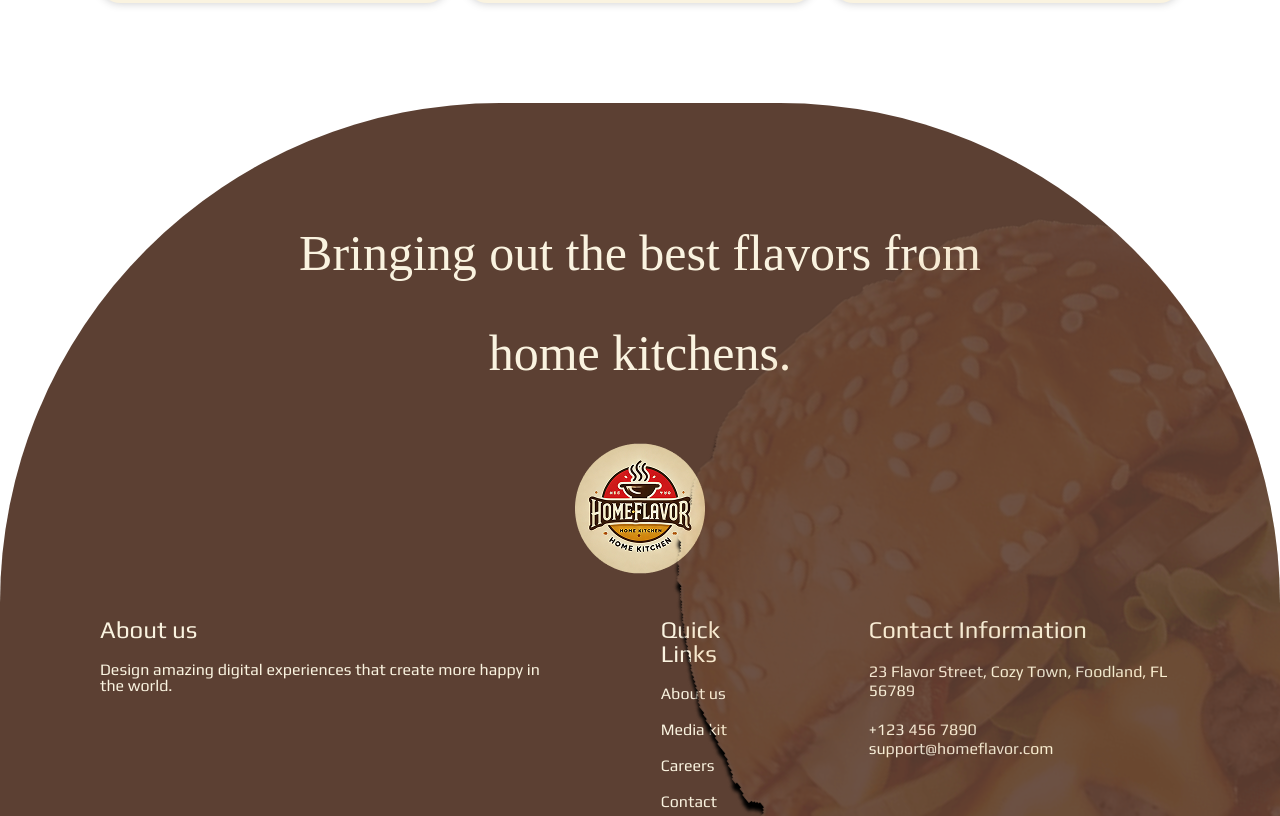
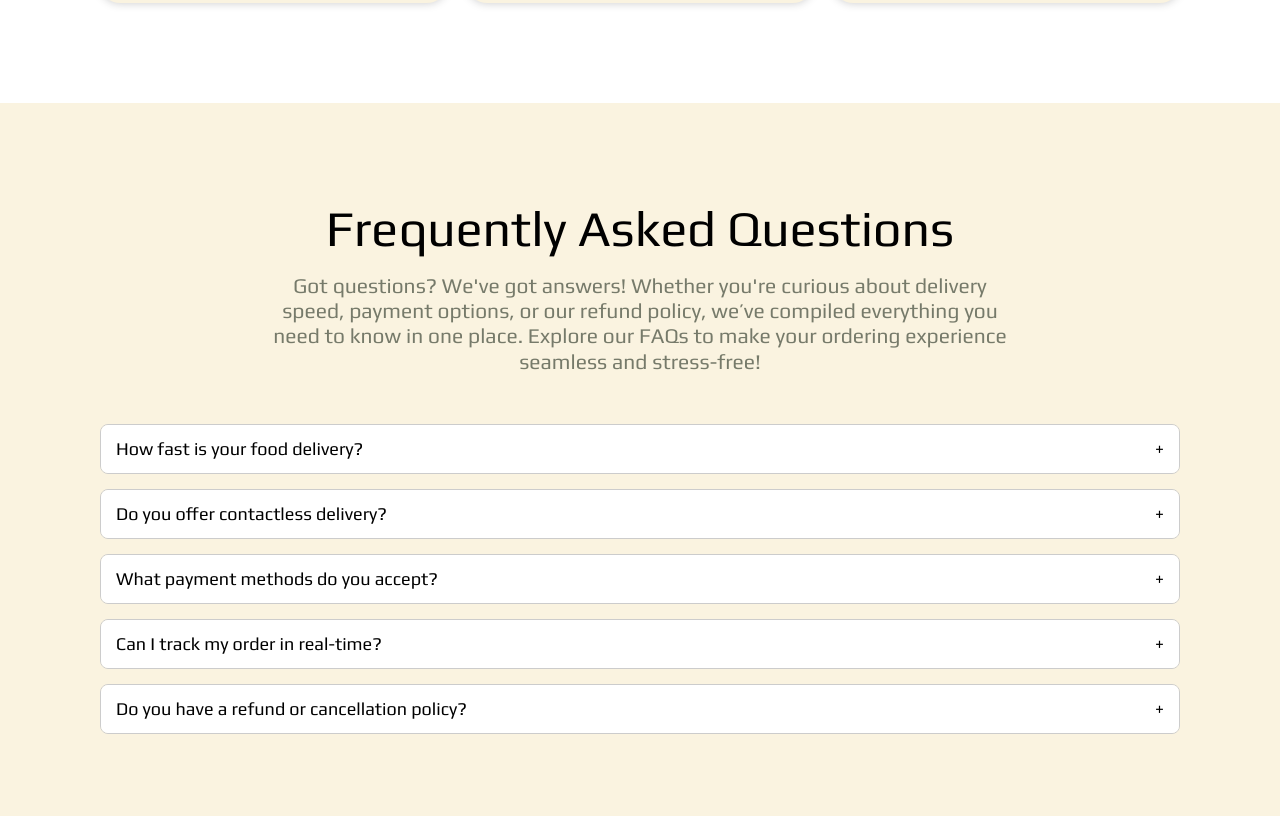
Before and after one commit to DhirajAmbekar/homeflavor, a React (Create React App) app: page / in a window 1280 px wide. Shown: the part 5929-6745 px from the top of the page. Built offline with nearby package versions, Linux system fonts and the light colour scheme; a web font is replaced by a local one.

Commit message:
completed destop

```diff
--- a/public/index.html
+++ b/public/index.html
@@ -1,14 +1,12 @@
 <!DOCTYPE html>
 <html lang="en">
+
 <head>
   <meta charset="utf-8" />
-    <link rel="icon" href="%PUBLIC_URL%/favicon.ico" />
+  <link rel="icon" href="%PUBLIC_URL%/homeflavorlogo.ico" />
   <meta name="viewport" content="width=device-width, initial-scale=1" />
   <meta name="theme-color" content="#000000" />
-    <meta
-      name="description"
-      content="Web site created using create-react-app"
-    />
+  <meta name="description" content="Home food" />
   <link rel="apple-touch-icon" href="%PUBLIC_URL%/logo192.png" />
   <!--
       manifest.json provides metadata used when your web app is installed on a
@@ -24,8 +22,9 @@
       work correctly both with client-side routing and a non-root public URL.
       Learn how to configure a non-root public URL by running `npm run build`.
     -->
-    <title>React App</title>
+  <title>Home Flavor</title>
 </head>
+
 <body>
   <noscript>You need to enable JavaScript to run this app.</noscript>
   <div id="root"></div>
@@ -40,4 +39,5 @@
       To create a production bundle, use `npm run build` or `yarn build`.
     -->
 </body>
+
 </html>
--- a/src/App.js
+++ b/src/App.js
@@ -9,6 +9,7 @@ import { Section6 } from "./pages/sections/Section6";
 import { Section7 } from "./pages/sections/Section7";
 import { Section8 } from "./pages/sections/Section8";
 import { Section9 } from "./pages/sections/Section9";
+import { Section10 } from "./pages/sections/Section10";
 
 export const App = () => {
   return (
@@ -23,6 +24,7 @@ export const App = () => {
         <Section6 />
         <Section7 />
         <Section8 />
+        <Section10 />
         <Section9 />
       </div>
     </>
--- /dev/null
+++ b/src/pages/sections/Section10.js
@@ -0,0 +1,87 @@
+import React, { useEffect, useRef, useState } from "react";
+
+const faqs_list = [
+  {
+    ques: "How fast is your food delivery?",
+    ans: "We deliver within 30 minutes on average, depending on your location and order size.",
+  },
+  {
+    ques: "Do you offer contactless delivery?",
+    ans: "Yes! Choose the 'Contactless Delivery' option at checkout, and our rider will leave your order at your doorstep.",
+  },
+  {
+    ques: "What payment methods do you accept?",
+    ans: "We accept credit/debit cards, digital wallets, and cash on delivery (COD).",
+  },
+  {
+    ques: "Can I track my order in real-time?",
+    ans: "Absolutely! Use our app or website to track your delivery in real-time from kitchen to doorstep.",
+  },
+  {
+    ques: "Do you have a refund or cancellation policy?",
+    ans: "Yes! You can cancel within 5 minutes of placing your order. Refunds are processed based on the issue—reach out to our support team for assistance.",
+  },
+];
+
+export const Section10 = () => {
+  const [openIndex, setOpenIndex] = useState(null);
+  const section10Ref = useRef(null);
+
+  const toggleAccordion = (index) => {
+    setOpenIndex(openIndex === index ? null : index);
+  };
+  const [isVisible, setIsVisible] = useState(false);
+
+  useEffect(() => {
+    const handleScroll = () => {
+      if (section10Ref.current) {
+        const rect = section10Ref.current.getBoundingClientRect();
+        if (rect.top < window.innerHeight * 0.8 && rect.bottom > 0) {
+          setIsVisible(true);
+        } else {
+          setIsVisible(false);
+        }
+      } else {
+        // setIsVisible(false);
+      }
+    };
+
+    window.addEventListener("scroll", handleScroll);
+    handleScroll(); // Initial check
+
+    return () => window.removeEventListener("scroll", handleScroll);
+  }, []);
+  return (
+    <div
+      className={`section10_container ${isVisible ? "fade-in" : "hidden"}`}
+      ref={section10Ref}
+    >
+      <div className="section10_title">Frequently Asked Questions</div>
+      <div className="section10_desc">
+        Got questions? We've got answers! Whether you're curious about delivery
+        speed, payment options, or our refund policy, we’ve compiled everything
+        you need to know in one place. Explore our FAQs to make your ordering
+        experience seamless and stress-free!
+      </div>
+      <div className="accordian">
+        {faqs_list.map((faq, index) => (
+          <div
+            key={index}
+            className={`accordian_item ${openIndex === index ? "active" : ""}`}
+          >
+            <button
+              className="accordian_button"
+              onClick={() => toggleAccordion(index)}
+            >
+              {faq.ques}
+              <span>{openIndex === index ? "-" : "+"}</span>
+            </button>
+            {openIndex === index && (
+              <div className="accordian_content">{faq.ans}</div>
+            )}
+          </div>
+        ))}
+      </div>
+    </div>
+  );
+};
--- a/src/pages/sections/Section9.js
+++ b/src/pages/sections/Section9.js
@@ -3,6 +3,7 @@ import Logo2 from "../../assets/logo2.png";
 import Burger from "../../assets/burger4.png";
 export const Section9 = () => {
   return (
+    <div className="fo_container">
       <div className="footer_container">
         <img src={Burger} className="burger" alt="burger" />
 
@@ -154,5 +155,6 @@ export const Section9 = () => {
           </div>
         </div>
       </div>
+    </div>
   );
 };
--- a/src/styles/main.css
+++ b/src/styles/main.css
@@ -808,19 +808,22 @@
   transform: translateY(0);
 }
 
-.footer_container {
+.fo_container {
+  background-color: #faf3e0;
+}
+.fo_container .footer_container {
   background-color: #5c4033;
   border-radius: 500px 500px 0 0;
   padding: 100px 100px 20px 100px;
   overflow: hidden;
   position: relative;
 }
-.footer_container .burger {
+.fo_container .footer_container .burger {
   position: absolute;
   right: -400px;
   top: -40px;
 }
-.footer_container .footer_title {
+.fo_container .footer_container .footer_title {
   text-align: center;
   font-size: 50px;
   line-height: 100%;
@@ -829,71 +832,142 @@
   font-family: "Inknut Antiqua", serif;
   line-height: 2;
 }
-.footer_container .footer_img {
+.fo_container .footer_container .footer_img {
   text-align: center;
   margin: 40px 0;
 }
-.footer_container .footer_list {
+.fo_container .footer_container .footer_list {
   display: flex;
   gap: 0 100px;
   color: #faf3e0;
 }
-.footer_container .footer_list .footer_abou {
+.fo_container .footer_container .footer_list .footer_abou {
   font-size: 24px;
   line-height: 100%;
   font-weight: 500;
   margin: 0 0 20px 0;
 }
-.footer_container .footer_list .footer_abou_desc {
+.fo_container .footer_container .footer_list .footer_abou_desc {
   font-size: 16px;
   line-height: 100%;
   font-weight: 400;
 }
-.footer_container .footer_list .foot_links :first-child {
+.fo_container .footer_container .footer_list .foot_links :first-child {
   font-size: 24px;
   line-height: 100%;
   font-weight: 500;
   margin: 0 0 20px 0;
 }
-.footer_container .footer_list .foot_links > div {
+.fo_container .footer_container .footer_list .foot_links > div {
   margin: 0 0 20px 0;
   font-size: 16px;
   line-height: 100%;
   font-weight: 400;
 }
-.footer_container .footer_list .foot_address {
+.fo_container .footer_container .footer_list .foot_address {
   margin: 0 0 0 auto;
 }
-.footer_container .footer_list .foot_address .foot_address_title {
+.fo_container .footer_container .footer_list .foot_address .foot_address_title {
   font-size: 24px;
   line-height: 100%;
   font-weight: 500;
   margin: 0 0 20px 0;
 }
-.footer_container .footer_list .foot_address .foot_address_desc {
+.fo_container .footer_container .footer_list .foot_address .foot_address_desc {
   line-height: 1.2;
 }
-.footer_container .foot_break {
+.fo_container .footer_container .foot_break {
   height: 1px;
   width: 100%;
   background-color: #faf3e0;
   margin: 50px 0 20px 0;
 }
-.footer_container .foot_social {
+.fo_container .footer_container .foot_social {
   display: flex;
   justify-content: space-between;
   align-items: center;
   color: #faf3e0;
 }
-.footer_container .foot_social > div {
+.fo_container .footer_container .foot_social > div {
   display: flex;
   gap: 0 40px;
 }
-.footer_container .foot_social > div svg {
+.fo_container .footer_container .foot_social > div svg {
   cursor: pointer;
 }
-.footer_container .foot_social > div svg path {
+.fo_container .footer_container .foot_social > div svg path {
   fill: #faf3e0;
+}
+
+.section10_container {
+  padding: 100px;
+  background-color: #faf3e0;
+  opacity: 0;
+  transform: translateY(50px);
+  transition: opacity 0.6s ease-out, transform 0.6s ease-out;
+}
+.section10_container .section10_title {
+  font-size: 50px;
+  line-height: 100%;
+  font-weight: 500;
+  text-align: center;
+}
+.section10_container .section10_desc {
+  font-size: 21px;
+  line-height: 100%;
+  font-weight: 400;
+  color: #767a6a;
+  text-align: center;
+  width: 70%;
+  margin: 20px auto 50px auto;
+  line-height: 1.2;
+}
+@media screen and (max-width: 880px) {
+  .section10_container .section10_desc {
+    width: 100%;
+  }
+}
+.section10_container .accordian {
+  margin: 0 auto;
+}
+.section10_container .accordian .accordian_item {
+  border: 1px solid #ccc;
+  border-radius: 8px;
+  margin-bottom: 15px;
+  overflow: hidden;
+  transition: all 0.3s ease-in-out;
+  background: white;
+}
+.section10_container .accordian .accordian_item.active {
+  box-shadow: 0px 4px 10px rgba(0, 0, 0, 0.1);
+}
+.section10_container .accordian .accordian_item .accordian_button {
+  width: 100%;
+  background: #fff;
+  padding: 15px;
+  font-size: 18px;
+  line-height: 100%;
+  font-weight: 500;
+  border: none;
+  cursor: pointer;
+  display: flex;
+  justify-content: space-between;
+  align-items: center;
+  transition: background 0.3s ease;
+}
+.section10_container .accordian .accordian_item .accordian_button:hover {
+  background: #f1f1f1;
+}
+.section10_container .accordian .accordian_item .accordian_content {
+  padding: 15px;
+  background: #f9f9f9;
+  font-size: 16px;
+  color: #555;
+}
+
+.fade-in {
+  opacity: 1;
+  transform: translateY(0);
 }
 
 html {
--- a/src/styles/pages/_page_common.scss
+++ b/src/styles/pages/_page_common.scss
@@ -7,3 +7,4 @@
 @import "./sections/section7";
 @import "./sections/section8";
 @import "./sections/section9";
+@import "./sections/section10";
--- /dev/null
+++ b/src/styles/pages/sections/_section10.scss
@@ -0,0 +1,71 @@
+.section10_container {
+  padding: 100px;
+  background-color: #faf3e0;
+  opacity: 0;
+  transform: translateY(50px);
+  transition: opacity 0.6s ease-out, transform 0.6s ease-out;
+  .section10_title {
+    @include f50(500);
+    text-align: center;
+  }
+
+  .section10_desc {
+    @include f21;
+    color: #767a6a;
+    text-align: center;
+    width: 70%;
+    margin: 20px auto 50px auto;
+    line-height: 1.2;
+
+    @include mobile {
+      width: 100%;
+    }
+  }
+
+  .accordian {
+    // max-width: 1000px;
+    margin: 0 auto;
+    .accordian_item {
+      border: 1px solid #ccc;
+      border-radius: 8px;
+      margin-bottom: 15px;
+      overflow: hidden;
+      transition: all 0.3s ease-in-out;
+      background: white;
+
+      &.active {
+        box-shadow: 0px 4px 10px rgba(0, 0, 0, 0.1);
+      }
+
+      .accordian_button {
+        width: 100%;
+        background: #fff;
+        padding: 15px;
+        // font-size: 18px;
+        // font-weight: bold;
+        @include f18(500);
+        border: none;
+        cursor: pointer;
+        display: flex;
+        justify-content: space-between;
+        align-items: center;
+        transition: background 0.3s ease;
+
+        &:hover {
+          background: #f1f1f1;
+        }
+      }
+
+      .accordian_content {
+        padding: 15px;
+        background: #f9f9f9;
+        font-size: 16px;
+        color: #555;
+      }
+    }
+  }
+}
+.fade-in {
+  opacity: 1;
+  transform: translateY(0);
+}
--- a/src/styles/pages/sections/_section9.scss
+++ b/src/styles/pages/sections/_section9.scss
@@ -1,3 +1,5 @@
+.fo_container {
+  background-color: #faf3e0;
   .footer_container {
     background-color: #5c4033;
     border-radius: 500px 500px 0 0;
@@ -78,3 +80,4 @@
       }
     }
   }
+}
```
Also changed, not shown: 2 other files (tests, documents, lock files or other folders). Lines whose indentation alone changed are shown as unchanged.
